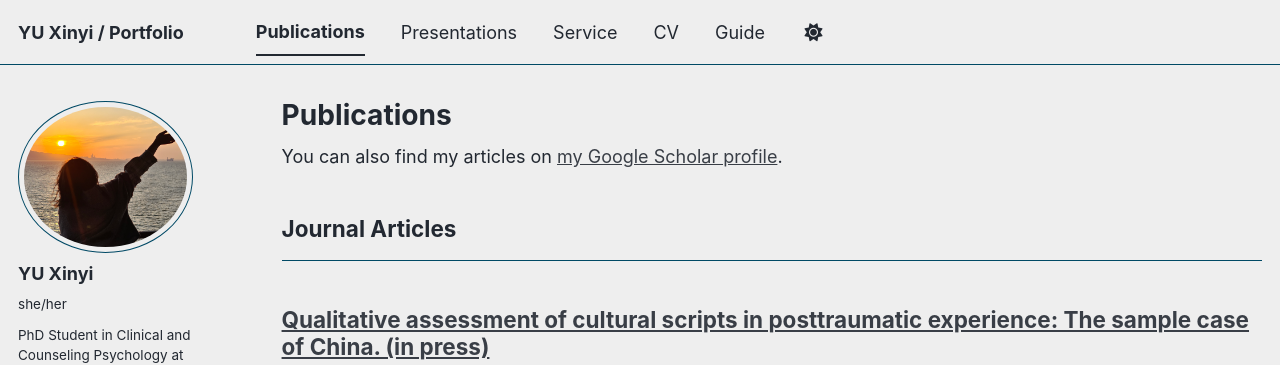
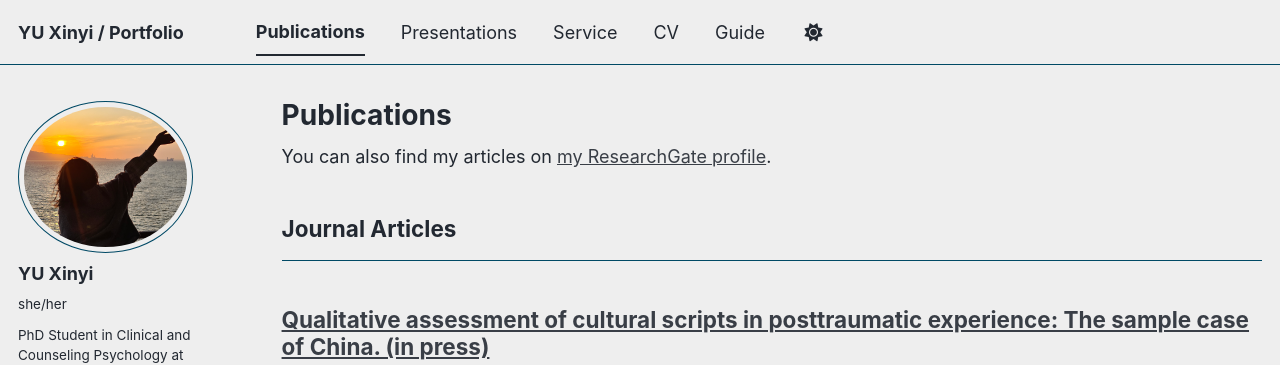
Before and after one commit to north119/north119.github.io, a Jekyll site: the page built from _pages/publications.html, in a window 1280 px wide and 900 px high. Shown: the top 365 px of the window. Built offline with Jekyll 4.4.1, drawn with Linux system fonts in a browser that asks for light colours; some web fonts are replaced; a script bundle is joined from its source files by our own code; library files that are not in the unit come from our copies.

Commit message:
Update publication links to include ResearchGate
Replace Google Scholar link with ResearchGate link.

```diff
--- a/_pages/publications.html
+++ b/_pages/publications.html
@@ -5,8 +5,8 @@
 author_profile: true
 ---
 
-{% if site.author.googlescholar %}
-  <div class="wordwrap">You can also find my articles on <a href="{{site.author.googlescholar}}">my Google Scholar profile</a>.</div>
+{% if site.author.researchgate %}
+  <div class="wordwrap">You can also find my articles on <a href="{{ site.author.researchgate }}">my ResearchGate profile</a>.</div>
 {% endif %}
 
 {% include base_path %}
```
